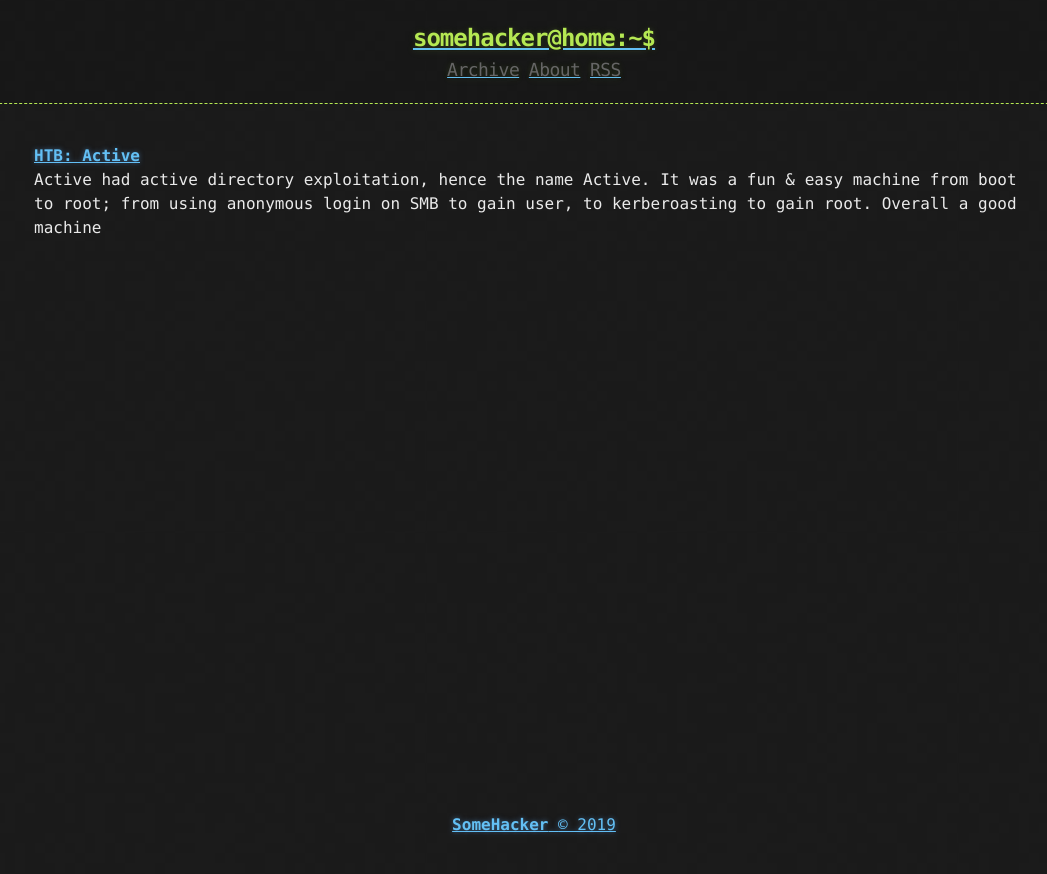
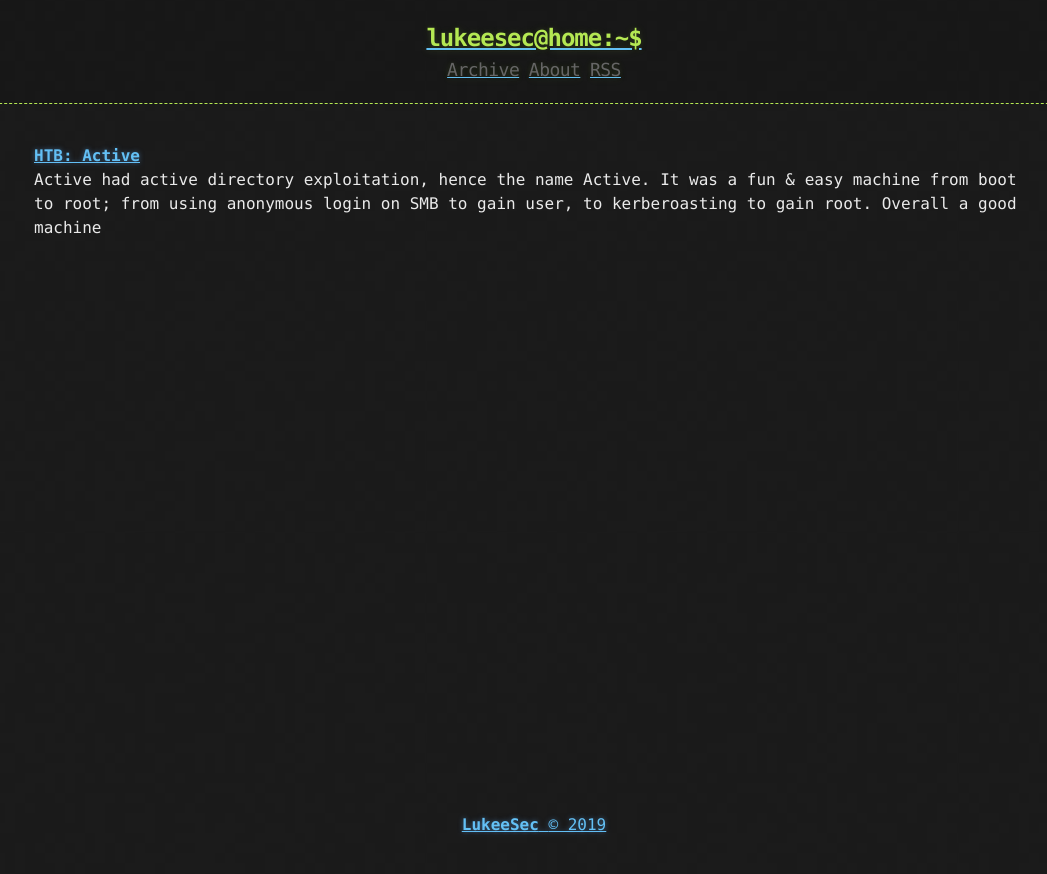
Before and after one commit to Lukeesec/LukeeSec.github.io, a Jekyll site: the page built from index.md, in a window 1280 px wide. Shown: the top 874 px of the page, without its empty margins (106-1153 px from the left). Built offline with Jekyll 4.4.1, drawn with Linux system fonts in a browser that asks for light colours; our own code applies the rules of GitHub Pages for plain Markdown files; the list of posts is cut into pages by our own code.

Commit message:
Update _config.yml

```diff
--- a/_config.yml
+++ b/_config.yml
@@ -1,9 +1,9 @@
-title: Hacker-Blog
-description: "A Jekyll Blog Theme For Hackers"
+title: LukeeSec-Blog
+description: "Hack The Box Writeups"
 author:
-  name: "SomeHacker"
-  email: "someone@somewebsite.somedomain"
-  url: "https://ashishchaudhary.in/hacker-blog"
+  name: "LukeeSec"
+  email: "lukemartin1968@yahoo.com"
+  url: "https://lukeesec.github.io/s://ashishchaudhary.in/hacker-blog"
 
 baseurl: /
 
@@ -28,5 +28,5 @@ plugins:
   - jekyll-sitemap
 
 # Custom variables
-owner : "SomeHacker"
-year : "2018"
+owner : "LukeeSec"
+year : "2019"
```
